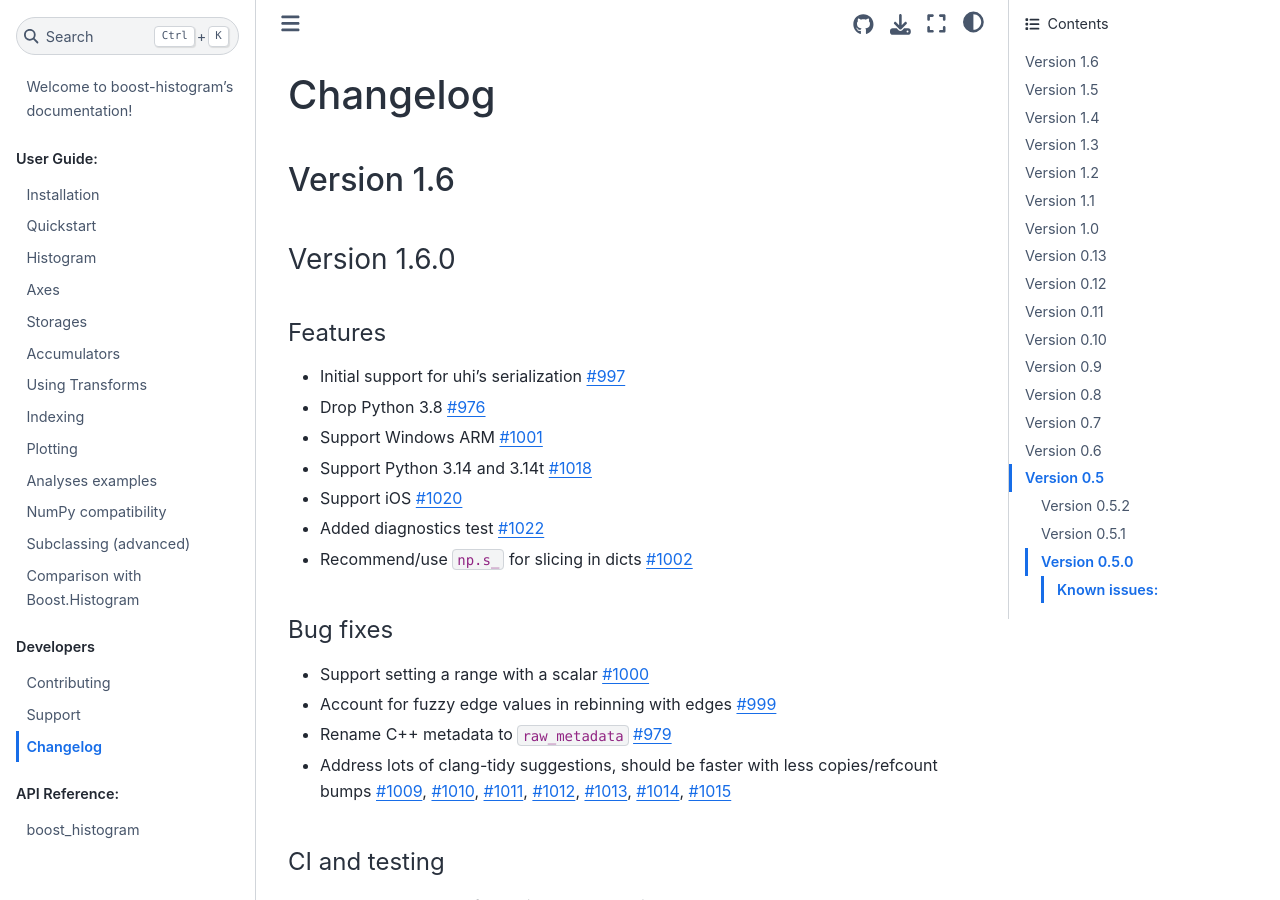
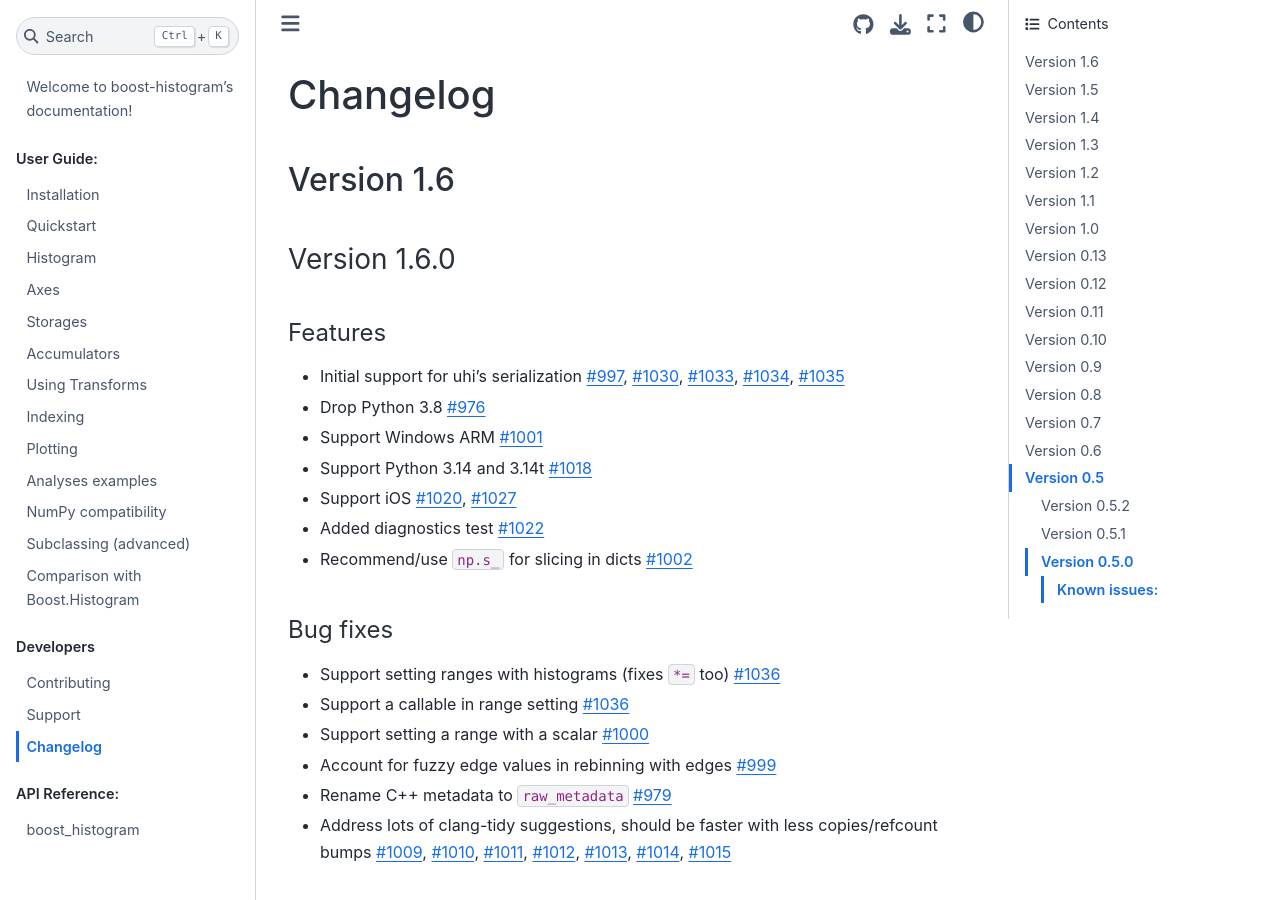
Before and after one commit to scikit-hep/boost-histogram, a Sphinx documentation site: the page built from docs/changelog.md, in a window 1280 px wide and 900 px high. Built offline with Sphinx 7.4.7 and the Sphinx Book theme 1.1.4, drawn with Linux system fonts in a browser that asks for light colours; pages that are not in the unit, such as notebooks, are missing from menus.

Commit message:
style: pre-commit fixes

```diff
--- a/docs/changelog.md
+++ b/docs/changelog.md
@@ -6,17 +6,18 @@
 
 #### Features
 
-- Initial support for uhi's serialization [#997][]
+- Initial support for uhi's serialization [#997][], [#1030][], [#1033][], [#1034][], [#1035][]
 - Drop Python 3.8 [#976][]
 - Support Windows ARM [#1001][]
 - Support Python 3.14 and 3.14t [#1018][]
-- Support iOS [#1020][]
+- Support iOS [#1020][], [#1027][]
 - Added diagnostics test [#1022][]
 - Recommend/use `np.s_` for slicing in dicts [#1002][]
 
-
 #### Bug fixes
 
+- Support setting ranges with histograms (fixes `*=` too) [#1036][]
+- Support a callable in range setting [#1036][]
 - Support setting a range with a scalar [#1000][]
 - Account for fuzzy edge values in rebinning with edges [#999][]
 - Rename C++ metadata to `raw_metadata` [#979][]
@@ -25,7 +26,6 @@
 #### CI and testing
 
 - Add CMake presets for testing and clang-tidy [#1009][]
-
 
 [#976]: https://github.com/scikit-hep/boost-histogram/pull/976
 [#979]: https://github.com/scikit-hep/boost-histogram/pull/979
@@ -44,7 +44,12 @@
 [#1018]: https://github.com/scikit-hep/boost-histogram/pull/1018
 [#1020]: https://github.com/scikit-hep/boost-histogram/pull/1020
 [#1022]: https://github.com/scikit-hep/boost-histogram/pull/1022
-
+[#1027]: https://github.com/scikit-hep/boost-histogram/pull/1027
+[#1030]: https://github.com/scikit-hep/boost-histogram/pull/1030
+[#1033]: https://github.com/scikit-hep/boost-histogram/pull/1033
+[#1034]: https://github.com/scikit-hep/boost-histogram/pull/1034
+[#1035]: https://github.com/scikit-hep/boost-histogram/pull/1035
+[#1036]: https://github.com/scikit-hep/boost-histogram/pull/1036
 
 ## Version 1.5
 
```
Also changed, not shown: .pre-commit-config.yaml.
